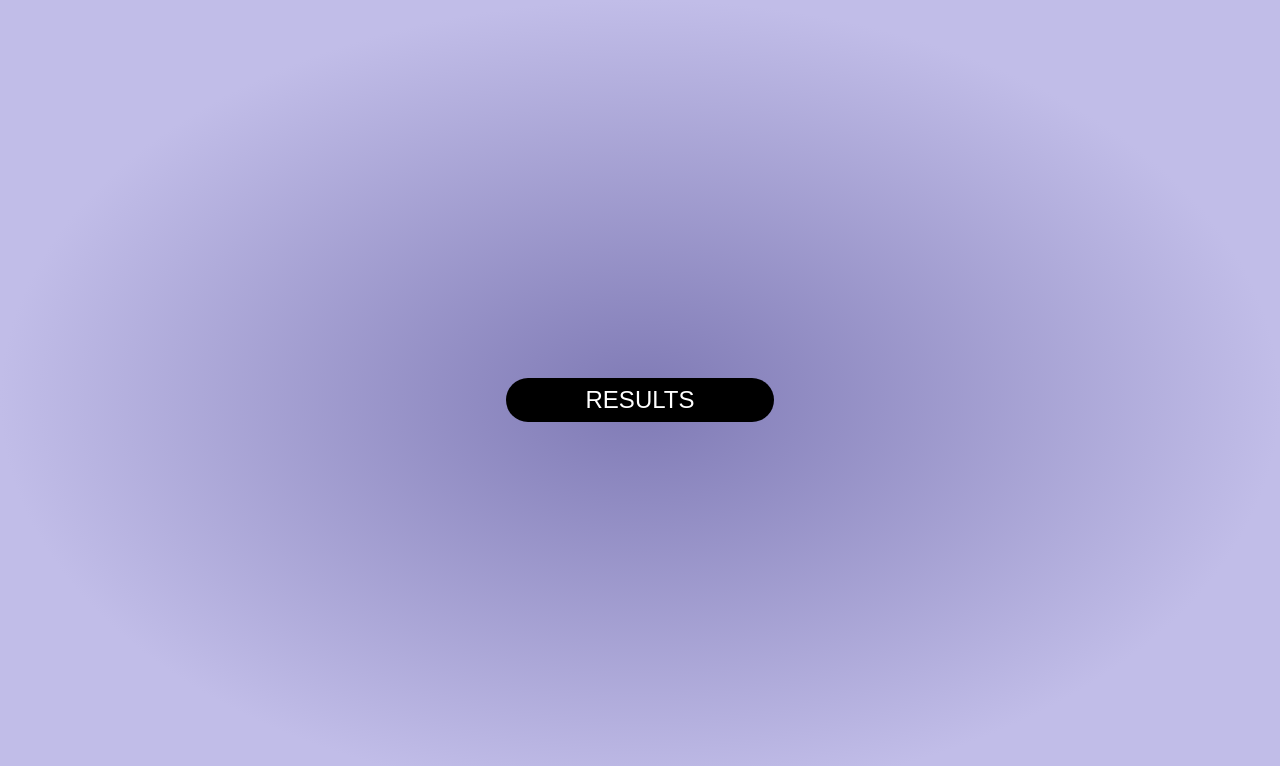
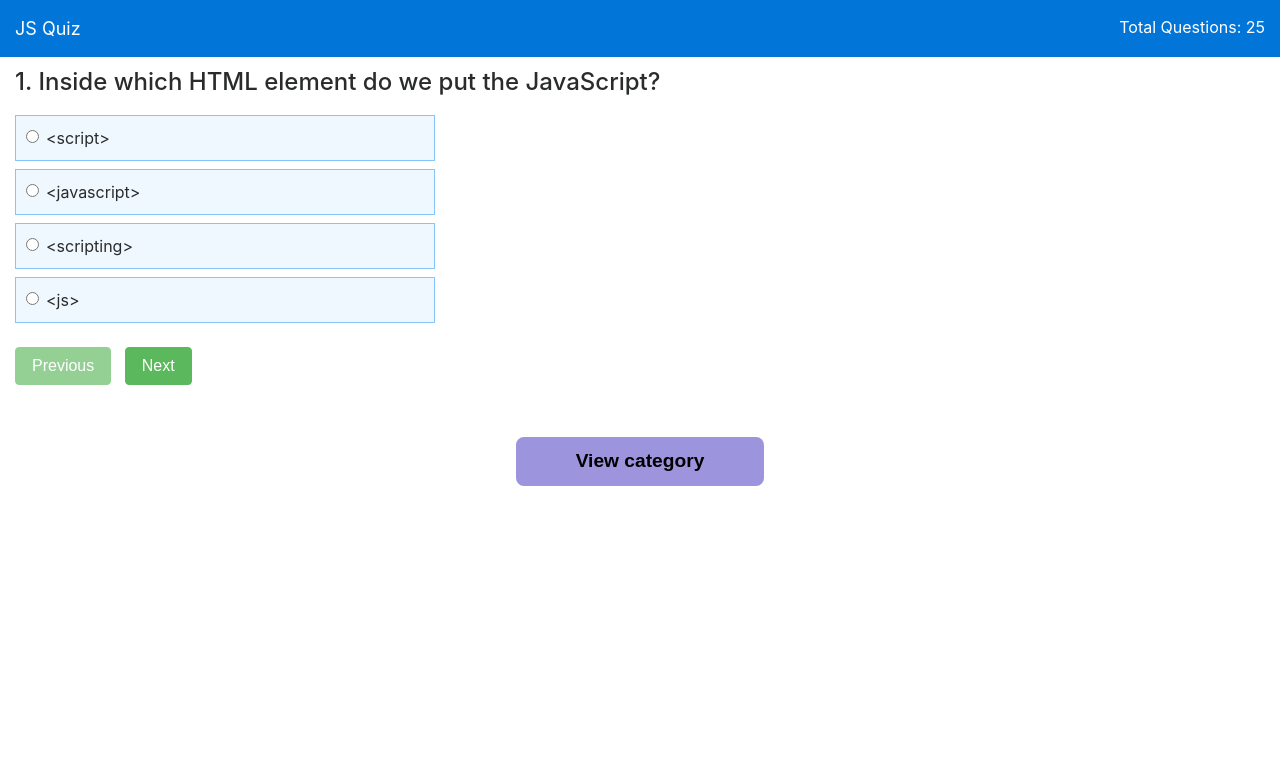
Before and after one commit to Garima3110/Sahayak-SIH2023, a website: page frontend/mcqpage.html in a window 1280 px wide. Drawn offline with nearby package versions, Linux system fonts and the light colour scheme; a web font is replaced by a local one.

Commit message:
MCQ page added

```diff
--- /dev/null
+++ b/frontend/mcqpage.css
@@ -0,0 +1,122 @@
+/* .homeBtn button {
+    background-color: transparent;
+    padding: 0.3rem 1rem;
+    border-radius: 1rem;
+    outline: none;
+    margin-top: 1rem;
+    margin-left: 1rem;
+    transition: all 200ms ease-in-out;
+    border: 2px solid black;
+    cursor: pointer;
+  }
+  .homeBtn button a {
+    font-weight: 500;
+    text-decoration: none;
+    font-size: 1.1rem;
+    color: black;
+    display: flex;
+    align-items: center;
+    justify-content: center;
+    gap: 0.5rem;
+    text-transform: capitalize;
+  }
+  .homeBtn button i {
+    font-size: 1rem;
+  }
+  .homeBtn button:hover {
+    background-color: black;
+  }
+  .homeBtn button:hover a {
+    color: white;
+  } */
+
+.content {
+    margin-top: 54px;
+    }
+    .header {
+    padding: 15px;
+    position: fixed;
+    top: 0;
+    width: 100%;
+    z-index: 9999;
+    }
+    .left-title {
+    width: 80px;
+    color: #fff;
+    font-size: 18px;
+    float: left;
+    }
+    .right-title {
+    width: 150px;
+    text-align: right;
+    float: right;
+    color: #fff;
+    }
+    .quiz-body {
+    margin-top: 15px;
+    padding-bottom: 50px;
+    }
+    .option-block-container {
+    margin-top: 20px;
+    max-width: 420px;
+    }
+    .option-block {
+    padding: 10px;
+    background: aliceblue;
+    border: 1px solid #84c5fe;
+    margin-bottom: 10px;
+    cursor: pointer;
+    }
+    .result-question {
+    font-weight: bold;
+    }
+    .c-wrong {
+    margin-left: 20px;
+    color: #ff0000;
+    }
+    .c-correct {
+    margin-left: 20px;
+    color: green;
+    }
+    .last-row {
+    border-bottom: 1px solid #ccc;
+    padding-bottom: 25px;
+    margin-bottom: 25px;
+    }
+    .res-header {
+    border-bottom: 1px solid #ccc;
+    margin-bottom: 15px;
+    padding-bottom: 15px;
+    }
+    /* Used to hide the button till results do not get displayed */
+    .resultButtonHidden{
+      display: none;
+    }
+    /* styling the view category button */
+    #resultButton{
+      display: flex;
+      justify-content: center;
+      /* background-color: black; */
+      margin-bottom: 30px;
+    }
+    #resultButton button{
+      border: none;
+      outline: none;
+      background-color: #9c95dd;
+      border: 2px solid white;
+      padding: 10px 60px;
+      border-radius: 10px;
+    }
+    #resultButton button a{
+      color:black;
+      font-weight: bold;
+      font-size: 1.2rem;
+      text-decoration: none;
+    }
+    #resultButton button {
+      cursor: pointer;
+    }
+    #resultButton button:hover{
+      color: rgb(26, 22, 22);
+      background-color: #948aee;
+    }
--- a/frontend/mcqpage.html
+++ b/frontend/mcqpage.html
@@ -2,9 +2,12 @@
 <html lang="en">
 <head>
 <meta charset="UTF-8">
+<meta http-equiv="X-UA-Compatible" content="IE=edge">
 <meta name="viewport" content="width=device-width, initial-scale=1.0">
-    <title>Document</title>
-    <link rel="stylesheet" href="quiz.css">
+<title>Javascript Quiz</title>
+<link rel="stylesheet" href="mcqpage.css">
+<link rel="stylesheet" href="https://cdnjs.cloudflare.com/ajax/libs/font-awesome/4.7.0/css/font-awesome.css">
+<link rel="stylesheet" href="https://cdnjs.cloudflare.com/ajax/libs/twitter-bootstrap/4.0.0-alpha.6/css/bootstrap.min.css">
 <link rel="preconnect" href="https://fonts.googleapis.com" />
 <link rel="preconnect" href="https://fonts.gstatic.com" crossorigin />
 <link
@@ -17,8 +20,38 @@
 ></script>
 </head>
 <body>
-    <div class="start_now_button">
-        <button ><a href="results.html" class="quiz-link">RESULTS</a></button>
+  <!-- <div class="homeBtn">
+    <button><a  href="../index.html">Back to home<i class="fas fa-home"></i>
+    </a></button>
+</div> -->
+<header class="header bg-primary">
+<div class="left-title">JS Quiz</div>
+<div class="right-title">Total Questions: <span id="tque"></span></div>
+<div class="clearfix"></div>
+</header>
+<div class="content">
+<div class="container-fluid">
+<div class="row">
+<div class="col-sm-12">
+<div id="result" class="quiz-body">
+<form name="quizForm" onSubmit="">
+<fieldset class="form-group">
+<h4><span id="qid">1.</span> <span id="question"></span></h4>
+<div class="option-block-container" id="question-options">
+</div> <!-- End of option block -->
+</fieldset>
+<button name="previous" id="previous" class="btn btn-success">Previous</button>
+&nbsp;
+<button name="next" id="next" class="btn btn-success">Next</button>
+</form>
 </div>
+</div> <!-- End of col-sm-12 -->
+</div> <!-- End of row -->
+</div> <!-- ENd of container fluid -->
+</div> <!-- End of content -->
+<div  id="resultButton" class="resultButtonHidden"><button><a href="./results.html">View category</a></button></div>
+<script src="https://cdnjs.cloudflare.com/ajax/libs/jquery/3.1.1/jquery.min.js"></script>
+<script src="https://cdnjs.cloudflare.com/ajax/libs/twitter-bootstrap/4.0.0-alpha.6/js/bootstrap.min.js"></script>
+<script src="mcqpage.js"></script>
 </body>
 </html>
--- /dev/null
+++ b/frontend/mcqpage.js
@@ -0,0 +1,463 @@
+var quiz = {
+  "JS": [
+  {
+  "id": 1,
+  "question": "Inside which HTML element do we put the JavaScript?",
+  "options": [
+  {
+  "a": "&lt;script&gt;",
+  "b": "&lt;javascript&gt;",
+  "c": "&lt;scripting&gt;",
+  "d": "&lt;js&gt;"
+  }
+  ],
+  "answer": "&lt;script&gt;",
+  "score": 0,
+  "status": ""
+  },
+  {
+  "id": 2,
+  "question": "Where is the correct place to insert a JavaScript?",
+  "options": [
+  {
+  "a": "The &lt;head&gt; section",
+  "b": "The &lt;body&gt; section",
+  "c": "Both the &lt;head&gt; section and the &lt;body&gt; section are correct"
+  }
+  ],
+  "answer": "Both the &lt;head&gt; section and the &lt;body&gt; section are correct",
+  "score": 0,
+  "status": ""
+  },
+  {
+  "id": 3,
+  "question": "What is the correct syntax for referring to an external script called 'xxx.js'?",
+  "options": [
+  {
+  "a": "&ltscript href=&quot;xxx.js&quot;>",
+  "b": "&lt;script name=&quot;xxx.js&quot;&gt;",
+  "c": "&lt;script src=&quot;xxx.js&quot;&gt;"
+  }
+  ],
+  "answer": "&lt;script src=&quot;xxx.js&quot;&gt;",
+  "score": 0,
+  "status": ""
+  },
+  {
+  "id": 4,
+  "question": "The external JavaScript file must contain the &lt;script&gt; tag.",
+  "options": [
+  {
+  "a": "True",
+  "b": "False"
+  }
+  ],
+  "answer": "False",
+  "score": 0,
+  "status": ""
+  },
+  {
+  "id": 5,
+  "question": "How do you write &quot;Hello World&quot; in an alert box?",
+  "options": [
+  {
+  "a": "alertBox(&quot;Hello World&quot;);",
+  "b": "msg(&quot;Hello World&quot;);",
+  "c": "alert(&quot;Hello World&quot;);",
+  "d": "msgBox(&quot;Hello World&quot;);",
+  }
+  ],
+  "answer": "alert(&quot;Hello World&quot;);",
+  "score": 0,
+  "status": ""
+  },
+  {
+  "id": 6,
+  "question": "How do you create a function in JavaScript?",
+  "options": [
+  {
+  "a": "function myFunction()",
+  "b": "function:myFunction()",
+  "c": "function = myFunction()",
+  }
+  ],
+  "answer": "function myFunction()",
+  "score": 0,
+  "status": ""
+  },
+  {
+  "id": 7,
+  "question": "How do you call a function named &quot;myFunction&quot;?",
+  "options": [
+  {
+  "a": "call function myFunction()",
+  "b": "call myFunction()",
+  "c": "myFunction()",
+  }
+  ],
+  "answer": "myFunction()",
+  "score": 0,
+  "status": ""
+  },
+  {
+  "id": 8,
+  "question": "How to write an IF statement in JavaScript?",
+  "options": [
+  {
+  "a": "if i = 5 then",
+  "b": "if i == 5 then",
+  "c": "if (i == 5)",
+  "d": " if i = 5",
+  }
+  ],
+  "answer": "if (i == 5)",
+  "score": 0,
+  "status": ""
+  },
+  {
+  "id": 9,
+  "question": "Which of the following is a disadvantage of using JavaScript?",
+  "options": [
+  {
+  "a": "Client-side JavaScript does not allow the reading or writing of files.",
+  "b": "JavaScript can not be used for Networking applications because there is no such support available.",
+  "c": "JavaScript doesn't have any multithreading or multiprocess capabilities.",
+  "d": "All of the above."
+  }
+  ],
+  "answer": "All of the above.",
+  "score": 0,
+  "status": ""
+  },
+  {
+  "id": 10,
+  "question": "How to write an IF statement for executing some code if &quot;i&quot; is NOT equal to 5?",
+  "options": [
+  {
+  "a": "if (i <> 5)",
+  "b": "if i <> 5",
+  "c": "if (i != 5)",
+  "d": "if i =! 5 then",
+  }
+  ],
+  "answer": "if (i != 5)",
+  "score": 0,
+  "status": ""
+  },
+  {
+  "id": 11,
+  "question": "How does a WHILE loop start?",
+  "options": [
+  {
+  "a": "while i = 1 to 10",
+  "b": "while (i &lt;= 10; i++)",
+  "c": "while (i &lt;= 10)"
+  }
+  ],
+  "answer": "while (i &lt;= 10)",
+  "score": 0,
+  "status": ""
+  },
+  {
+  "id": 12,
+  "question": "How does a FOR loop start?",
+  "options": [
+  {
+  "a": "for (i = 0; i &lt;= 5)",
+  "b": "for (i = 0; i &lt;= 5; i++)",
+  "c": "for i = 1 to 5",
+  "d": "for (i &lt;= 5; i++)"
+  }
+  ],
+  "answer": "for (i = 0; i &lt;= 5; i++)",
+  "score": 0,
+  "status": ""
+  },
+  {
+  "id": 13,
+  "question": "How can you add a comment in a JavaScript?",
+  "options": [
+  {
+  "a": "//This is a comment",
+  "b": "&sbquo;This is a comment",
+  "c": "&lt;!--This is a comment--&gt;"
+  }
+  ],
+  "answer": "//This is a comment",
+  "score": 0,
+  "status": ""
+  },
+  {
+  "id": 14,
+  "question": "How to insert a comment that has more than one line?",
+  "options": [
+  {
+  "a": "/*This comment has more than one line*/",
+  "b": "//This comment has more than one line//",
+  "c": "&lt;!--This comment has more than one line--&gt;"
+  }
+  ],
+  "answer": "/*This comment has more than one line*/",
+  "score": 0,
+  "status": ""
+  },
+  {
+  "id": 15,
+  "question": "What is the correct way to write a JavaScript array?",
+  "options": [
+  {
+  "a": "var colors = (1:&quot;red&quot;, 2:&quot;green&quot;, 3:&quot;blue&quot;)",
+  "b": "var colors = [&quot;red&quot;, &quot;green&quot;, &quot;blue&quot;]",
+  "c": "var colors = 1 = (&quot;red&quot;), 2 = (&quot;green&quot;), 3 = (&quot;blue&quot;)",
+  "d": "var colors = &quot;red&quot;, &quot;green&quot;, &quot;blue&quot;"
+  }
+  ],
+  "answer": "var colors = [&quot;red&quot;, &quot;green&quot;, &quot;blue&quot;]",
+  "score": 0,
+  "status": ""
+  },
+  {
+  "id": 16,
+  "question": "How do you round the number 7.25, to the nearest integer?",
+  "options": [
+  {
+  "a": "rnd(7.25)",
+  "b": "Math.round(7.25)",
+  "c": "Math.rnd(7.25)",
+  "d": "round(7.25)"
+  }
+  ],
+  "answer": "Math.round(7.25)",
+  "score": 0,
+  "status": ""
+  },
+  {
+  "id": 17,
+  "question": "How do you find the number with the highest value of x and y?",
+  "options": [
+  {
+  "a": "Math.max(x, y)",
+  "b": "Math.ceil(x, y)",
+  "c": "top(x, y)",
+  "d": "ceil(x, y)"
+  }
+  ],
+  "answer": "Math.max(x, y)",
+  "score": 0,
+  "status": ""
+  },
+  {
+  "id": 18,
+  "question": "What is the correct JavaScript syntax for opening a new window called &quot;w2&quot;?",
+  "options": [
+  {
+  "a": "w2 = window.new(&quot;http://www.w3schools.com&quot;);",
+  "b": "w2 = window.open(&quot;http://www.w3schools.com&quot;);"
+  }
+  ],
+  "answer": "w2 = window.open(&quot;http://www.w3schools.com&quot;);",
+  "score": 0,
+  "status": ""
+  },
+  {
+  "id": 19,
+  "question": "JavaScript is the same as Java.",
+  "options": [
+  {
+  "a": "true",
+  "b": "false"
+  }
+  ],
+  "answer": "false",
+  "score": 0,
+  "status": ""
+  },
+  {
+  "id": 20,
+  "question": "How can you detect the client&rsquo;s browser name?",
+  "options": [
+  {
+  "a": "navigator.appName",
+  "b": "browser.name",
+  "c": "client.navName"
+  }
+  ],
+  "answer": "navigator.appName",
+  "score": 0,
+  "status": ""
+  },
+  {
+  "id": 21,
+  "question": "Which event occurs when the user clicks on an HTML element?",
+  "options": [
+  {
+  "a": "onchange",
+  "b": "onclick",
+  "c": "onmouseclick",
+  "d": "onmouseover"
+  }
+  ],
+  "answer": "onclick",
+  "score": 0,
+  "status": ""
+  },
+  {
+  "id": 22,
+  "question": "How do you declare a JavaScript variable?",
+  "options": [
+  {
+  "a": "var carName;",
+  "b": "variable carName;",
+  "c": "v carName;"
+  }
+  ],
+  "answer": "var carName;",
+  "score": 0,
+  "status": ""
+  },
+  {
+  "id": 23,
+  "question": "Which operator is used to assign a value to a variable?",
+  "options": [
+  {
+  "a": "*",
+  "b": "-",
+  "c": "=",
+  "d": "x"
+  }
+  ],
+  "answer": "=",
+  "score": 0,
+  "status": ""
+  },
+  {
+  "id": 24,
+  "question": "What will the following code return: Boolean(10 &gt; 9)",
+  "options": [
+  {
+  "a": "NaN",
+  "b": "false",
+  "c": "true"
+  }
+  ],
+  "answer": "true",
+  "score": 0,
+  "status": ""
+  },
+  {
+  "id": 25,
+  "question": "Is JavaScript case-sensitive?",
+  "options": [
+  {
+  "a": "No",
+  "b": "Yes"
+  }
+  ],
+  "answer": "Yes",
+  "score": 0,
+  "status": ""
+  }
+  ]
+  }
+  var quizApp = function () {
+  this.score = 0;
+  this.qno = 1;
+  this.currentque = 0;
+  var totalque = quiz.JS.length;
+  this.displayQuiz = function (cque) {
+  this.currentque = cque;
+  if (this.currentque < totalque) {
+  $("#tque").html(totalque);
+  $("#previous").attr("disabled", false);
+  $("#next").attr("disabled", false);
+  $("#qid").html(quiz.JS[this.currentque].id + '.');
+  $("#question").html(quiz.JS[this.currentque].question);
+  $("#question-options").html("");
+  for (var key in quiz.JS[this.currentque].options[0]) {
+  if (quiz.JS[this.currentque].options[0].hasOwnProperty(key)) {
+  $("#question-options").append(
+  "<div class='form-check option-block'>" +
+  "<label class='form-check-label'>" +
+  "<input type='radio' class='form-check-input' name='option' id='q" + key + "' value='" + quiz.JS[this.currentque].options[0][key] + "'><span id='optionval'>" +
+  quiz.JS[this.currentque].options[0][key] +
+  "</span></label>"
+  );
+  }
+  }
+  }
+  if (this.currentque <= 0) {
+  $("#previous").attr("disabled", true);
+  }
+  if (this.currentque >= totalque) {
+  $('#next').attr('disabled', true);
+  for (var i = 0; i < totalque; i++) {
+  this.score = this.score + quiz.JS[i].score;
+  }
+  return this.showResult(this.score);
+  }
+  }
+  this.showResult = function (scr) {
+  $("#result").addClass('result');
+  $("#result").html("<h1 class='res-header'>Total Score: &nbsp;" + scr + '/' + totalque + "</h1>");
+  for (var j = 0; j < totalque; j++) {
+  var res;
+  if (quiz.JS[j].score == 0) {
+  res = '<span class="wrong">' + quiz.JS[j].score + '</span><i class="fa fa-remove c-wrong"></i>';
+  } else {
+  res = '<span class="correct">' + quiz.JS[j].score + '</span><i class="fa fa-check c-correct"></i>';
+  }
+  $("#result").append(
+  '<div class="result-question"><span>Q ' + quiz.JS[j].id + '</span> &nbsp;' + quiz.JS[j].question + '</div>' +
+  '<div><b>Correct answer:</b> &nbsp;' + quiz.JS[j].answer + '</div>' +
+  '<div class="last-row"><b>Score:</b> &nbsp;' + res +
+  '</div>'
+  );
+  }
+  }
+  this.checkAnswer = function (option) {
+  var answer = quiz.JS[this.currentque].answer;
+  option = option.replace(/</g, "&lt;") //for <
+  option = option.replace(/>/g, "&gt;") //for >
+  option = option.replace(/"/g, "&quot;")
+  if (option == quiz.JS[this.currentque].answer) {
+  if (quiz.JS[this.currentque].score == "") {
+  quiz.JS[this.currentque].score = 1;
+  quiz.JS[this.currentque].status = "correct";
+  }
+  } else {
+  quiz.JS[this.currentque].status = "wrong";
+  }
+  }
+  this.changeQuestion = function (cque) {
+  this.currentque = this.currentque + cque;
+  this.displayQuiz(this.currentque);
+  }
+  }
+  var jsq = new quizApp();
+  var selectedopt;
+  $(document).ready(function () {
+  jsq.displayQuiz(0);
+  $('#question-options').on('change', 'input[type=radio][name=option]', function (e) {
+  //var radio = $(this).find('input:radio');
+  $(this).prop("checked", true);
+  selectedopt = $(this).val();
+  });
+  });
+  $('#next').click(function (e) {
+  e.preventDefault();
+  if (selectedopt) {
+  jsq.checkAnswer(selectedopt);
+  }
+  jsq.changeQuestion(1);
+  });
+  $('#previous').click(function (e) {
+  e.preventDefault();
+  if (selectedopt) {
+  jsq.checkAnswer(selectedopt);
+  }
+  jsq.changeQuestion(-1);
+  });
+  // if (jsq.currentque >= totalque) {
+  //   // Display the result button
+  //   $("#resultButton").removeClass(".resultButtonHidden");
+  // }
```
Lines whose indentation alone changed are shown as unchanged.
